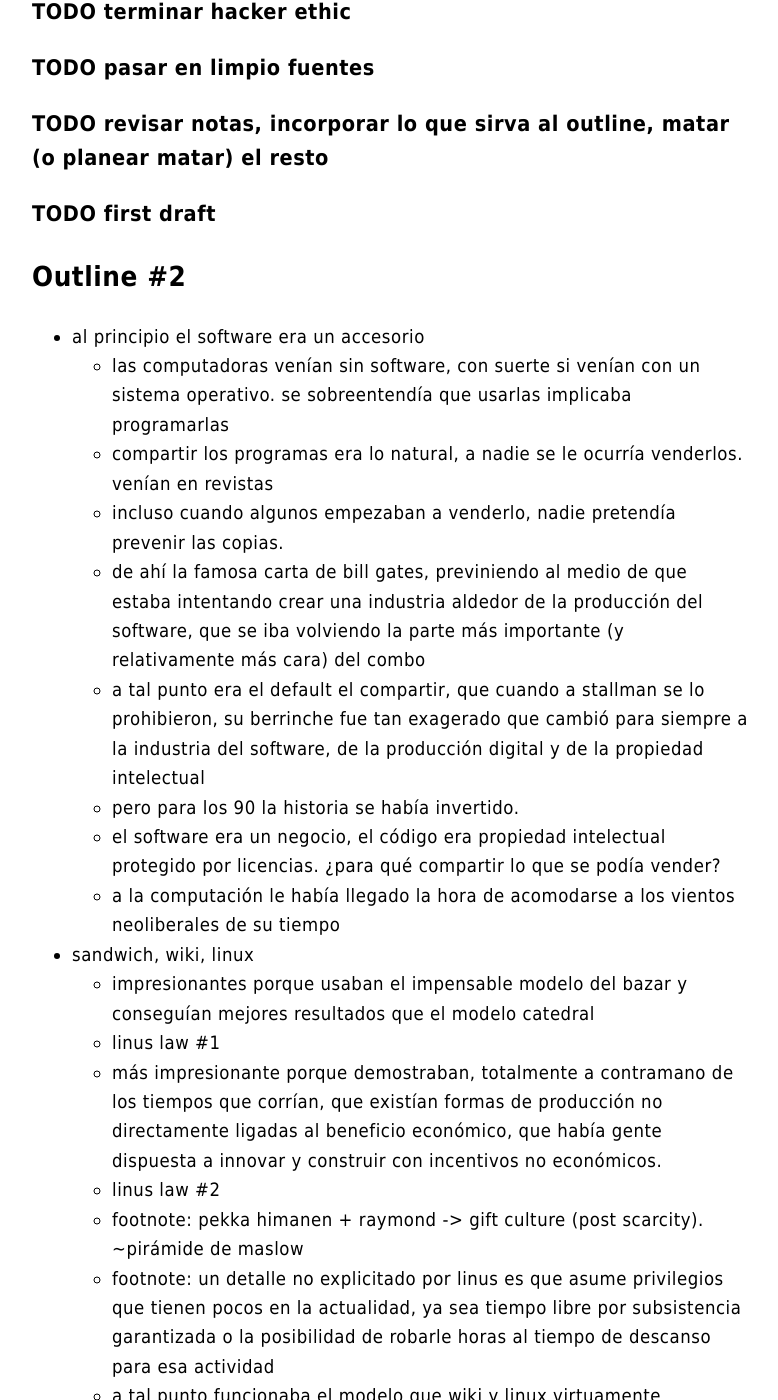
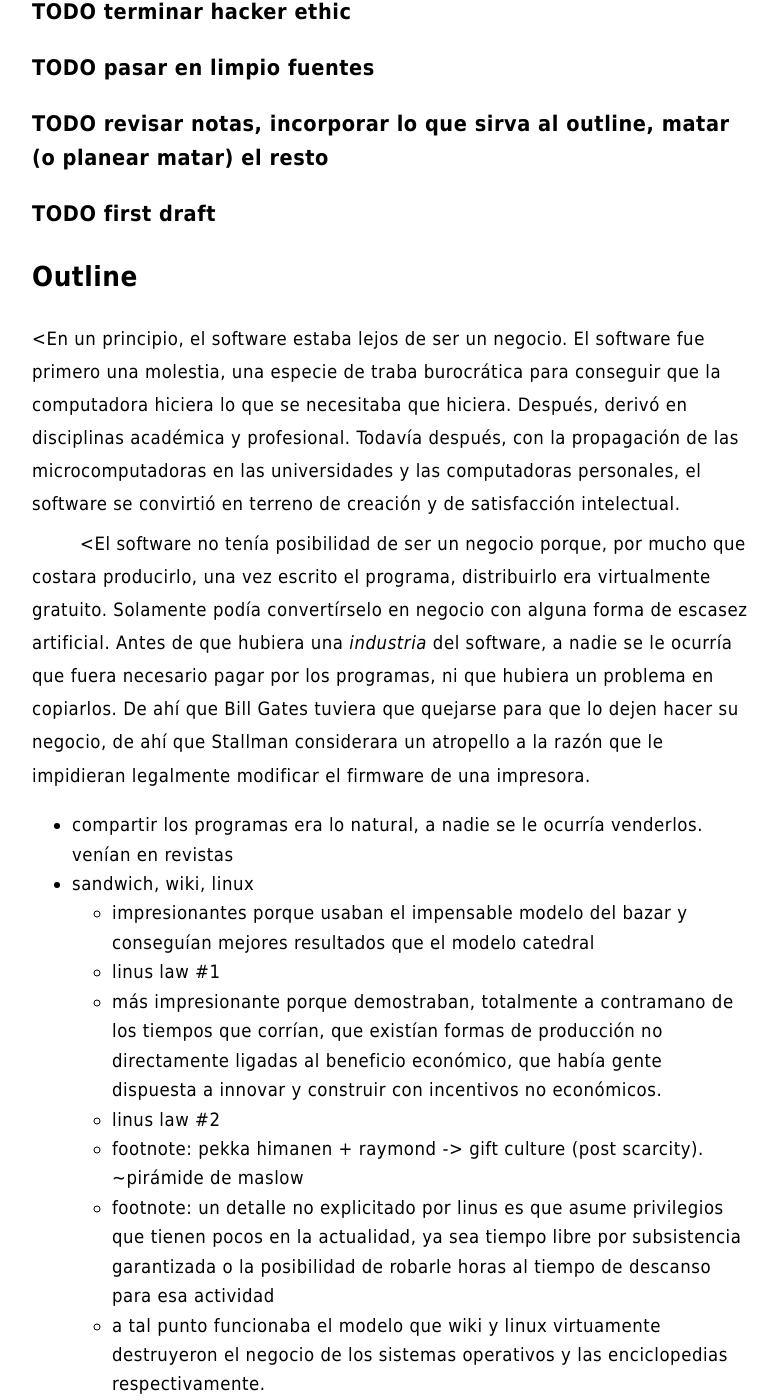
Before and after one commit to facundoolano/olano.dev, a Jekyll site: the page built from _posts/2023-11-05-derivas-del-bazar.html, in a window 1280 px wide and 1400 px high, scrolled down 594 px. Shown: the whole window, without its empty margins (248-1026 px from the left). Built offline with Jekyll 4.4.1, drawn with Linux system fonts in a browser that asks for light colours; some of the changed text lies outside the part shown.

Commit message:
commit before start trimming

```diff
--- a/_posts/2023-11-05-derivas-del-bazar.html
+++ b/_posts/2023-11-05-derivas-del-bazar.html
@@ -11,7 +11,9 @@ tags: [software]
 <div class="outline-text-2" id="text-orga5fef9a">
 </div>
 <div id="outline-container-orgd7b394b" class="outline-3">
-<h3 id="orgd7b394b"><span class="todo TODO">TODO</span> transcribir nuevo outline</h3>
+<h3 id="orgd7b394b"><span class="done DONE">DONE</span> transcribir nuevo outline</h3>
+<div class="outline-text-3" id="text-orgd7b394b">
+</div>
 </div>
 <div id="outline-container-org437df9f" class="outline-3">
 <h3 id="org437df9f"><span class="done DONE">DONE</span> mergear 2 outlines, mover resto a notas</h3>
@@ -39,21 +41,19 @@ tags: [software]
 </div>
 </div>
 
-<div id="outline-container-org7e65a29" class="outline-2">
-<h2 id="org7e65a29">Outline #2</h2>
-<div class="outline-text-2" id="text-org7e65a29">
+<div id="outline-container-org734e9f6" class="outline-2">
+<h2 id="org734e9f6">Outline</h2>
+<div class="outline-text-2" id="text-org734e9f6">
+<p>
+&lt;En un principio, el software estaba lejos de ser un negocio. El software fue primero una molestia, una especie de traba burocrática para conseguir que la computadora hiciera lo que se necesitaba que hiciera. Después, derivó en disciplinas académica y profesional. Todavía después, con la propagación de las microcomputadoras en las universidades y las computadoras personales, el software se convirtió en terreno de creación y de satisfacción intelectual.
+</p>
+
+<p>
+&lt;El software no tenía posibilidad de ser un negocio porque, por mucho que costara producirlo, una vez escrito el programa, distribuirlo era virtualmente gratuito. Solamente podía convertírselo en negocio con alguna forma de escasez artificial. Antes de que hubiera una <i>industria</i> del software, a nadie se le ocurría que fuera necesario pagar por los programas, ni que hubiera un problema en copiarlos. De ahí que Bill Gates tuviera que quejarse para que lo dejen hacer su negocio, de ahí que Stallman considerara un atropello a la razón que le impidieran legalmente modificar el firmware de una impresora.
+</p>
+
 <ul class="org-ul">
-<li>al principio el software era un accesorio
-<ul class="org-ul">
-<li>las computadoras venían sin software, con suerte si venían con un sistema operativo. se sobreentendía que usarlas implicaba programarlas</li>
 <li>compartir los programas era lo natural, a nadie se le ocurría venderlos. venían en revistas</li>
-<li>incluso cuando algunos empezaban a venderlo, nadie pretendía prevenir las copias.</li>
-<li>de ahí la famosa carta de bill gates, previniendo al medio de que estaba intentando crear una industria aldedor de la producción del software, que se iba volviendo la parte más importante (y relativamente más cara) del combo</li>
-<li>a tal punto era el default el compartir, que cuando a stallman se lo prohibieron, su berrinche fue tan exagerado que cambió para siempre a la industria del software, de la producción digital y de la propiedad intelectual</li>
-<li>pero para los 90 la historia se había invertido.</li>
-<li>el software era un negocio, el código era propiedad intelectual protegido por licencias. ¿para qué compartir lo que se podía vender?</li>
-<li>a la computación le había llegado la hora de acomodarse a los vientos neoliberales de su tiempo</li>
-</ul></li>
 
 <li>sandwich, wiki, linux
 <ul class="org-ul">
@@ -142,7 +142,7 @@ b. protegiendo el trabajo con recursos legales, al riesgo de que pierda audienci
 En ambos casos, al existir embebido en la lógica capitalista, perpetúa el status quo: solo podrán permitirse la actividad creativa los que dispongan de tiempo libre y tengan sus necesidades básicas garantizadas
 </p>
 <ol class="org-ol">
-<li>tratar de cambiar el status quo por otro más justo, en el que quien contribuya software útil para la sociedad y especialmente software que pueda ser explotado económicamene, reciba suficiente rédito para subsistir y continuar ejerciendo esa actividad. desde luego que esto implica adentrarse en el terreno del idealismo y del activismo, de la política, en fin, a un nivel aún mucho mayor de lo que lo había hecho el software libre. Implica involcurarse en un problema que excede (y precede) a la producción de software, el mismo que tienen la producción artística y científica, un problema no técnico sino socioeconómico que, como tal, no puede ser resuelto "endogámicamene", encerrados en el mundo del software, con trucos legales.</li>
+<li>tratar de cambiar el status quo por otro más justo, en el que quien contribuya software útil para la sociedad y especialmente software que pueda ser explotado económicamene, reciba suficiente rédito para subsistir y continuar ejerciendo esa actividad. desde luego que esto implica adentrarse en el terreno del idealismo y del activismo, de la política, en fin, en proporciones mucho más ambiciosas de lo que lo había hecho el movimiento del software libre. Implica involucrarse en un problema que excede (y precede) a la producción de software, el mismo que tienen la producción artística y científica, un problema no técnico sino socioeconómico que, como tal, no puede ser resuelto "endogámicamene", encerrados en el mundo del software, con trucos legales.</li>
 </ol></li>
 </ul>
 
@@ -163,14 +163,14 @@ Pero ya entrados en cambiar la realidad socieconómica, es interesante volver al
 <div id="outline-container-orgbdb1901" class="outline-3">
 <h3 id="orgbdb1901">cathedral and the bazaar</h3>
 </div>
+<div id="outline-container-orga903d6e" class="outline-3">
+<h3 id="orga903d6e">homesteading the noosphere</h3>
+</div>
 <div id="outline-container-org4fe6229" class="outline-3">
 <h3 id="org4fe6229">the hacker ethic</h3>
 </div>
 <div id="outline-container-org541cbd8" class="outline-3">
 <h3 id="org541cbd8">varoufakis</h3>
-</div>
-<div id="outline-container-orga903d6e" class="outline-3">
-<h3 id="orga903d6e">homesteading the noosphere</h3>
 </div>
 <div id="outline-container-orgdb087ed" class="outline-3">
 <h3 id="orgdb087ed"><a href="https://mako.cc/copyrighteous/libreplanet-2018-keynote">https://mako.cc/copyrighteous/libreplanet-2018-keynote</a></h3>
@@ -190,11 +190,11 @@ Pero ya entrados en cambiar la realidad socieconómica, es interesante volver al
 <div id="outline-container-orgdb9c184" class="outline-3">
 <h3 id="orgdb9c184"><a href="https://notesfrombelow.org/article/open-source-is-not-enough">https://notesfrombelow.org/article/open-source-is-not-enough</a></h3>
 </div>
+<div id="outline-container-org7ffad65" class="outline-3">
+<h3 id="org7ffad65">how to be an anticapitalist in the 21st century</h3>
+</div>
 <div id="outline-container-org8ac3ade" class="outline-3">
 <h3 id="org8ac3ade">los caminos de la libertad</h3>
-</div>
-<div id="outline-container-org7ffad65" class="outline-3">
-<h3 id="org7ffad65">how to be an anticapitalist in the 21st century</h3>
 </div>
 </div>
 
```
Also changed, not shown: org/_posts/2023-11-05-derivas-del-bazar.org (+6 -11 lines).
